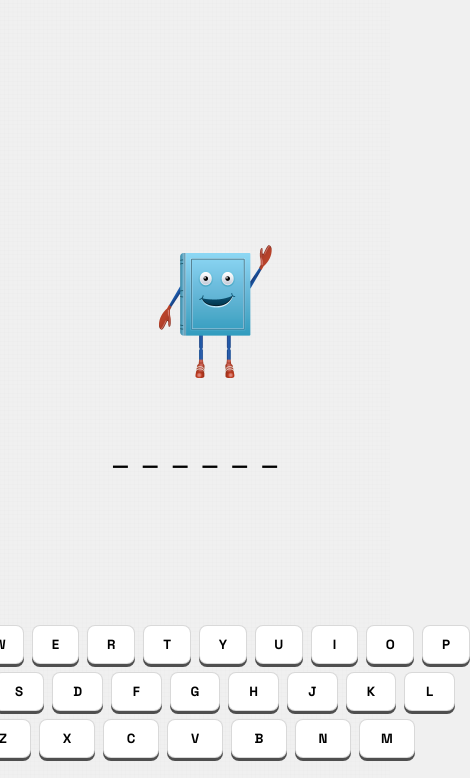
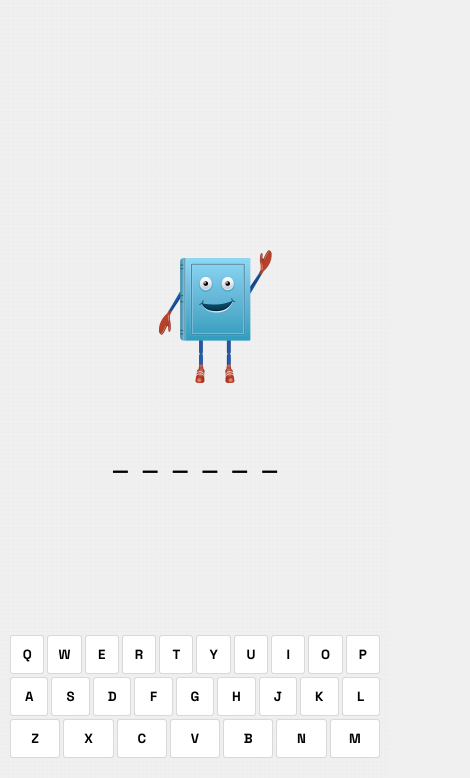
Before and after one commit to FESOO1/Hangman, a plain HTML site: page index.html in a window 390 px wide. Shown: the part 66-844 px from the top of the page, 470 px wide, since content can reach past the window. Drawn offline with Linux system fonts and the light colour scheme.

Commit message:
Working on it/

```diff
--- a/script.js
+++ b/script.js
@@ -206,9 +206,9 @@ function checkIfTheGameHasBeenWon() {
     };
 };
 
-// PLAY AGAIN
+// RESETTING EVERYTHING
 
-function playAgain() {
+function resettingEverything() {
     gameObj.word.wordItself = undefined;
     gameObj.word.wordCategory = undefined;
     gameObj.hangman.hangmanCounter = 0;
@@ -222,13 +222,24 @@ function playAgain() {
     hangman.style.backgroundPosition = 'left';
     hangman.style.animation = '500ms steps(4, jump-none) infinite hangman-step-animation';
 
-    gettingARandomWord();
-    closeMenu();
 
     // REMOVING THE ADDITTIONAL CLASSES FROM THE KEY BUTTONS
     for (const keyButton of keyButtons) {
         keyButton.setAttribute('class', 'main-keyboard-inner-button');
     };
+};
+
+// PLAY AGAIN
+
+function playAgain() {
+    // RESETTING EVERYTHING
+    resettingEverything();
+
+    // STARTING THE GAME AGAIN
+    gettingARandomWord();
+
+    // CLOSING THE POP MENU
+    closeMenu();
 };
 
 // INITIALIZING THE BUTTONS
--- a/styles.css
+++ b/styles.css
@@ -13,6 +13,7 @@
 
 body {
     background-color: rgb(240,240,240);
+    position: relative;
 }
 
 body::after {
@@ -38,7 +39,7 @@ main {
     align-items: center;
     justify-content: space-between;
     padding-block: 20px;
-    row-gap: 20px;
+    row-gap: 80px;
 }
 
 /* MAIN TOP */
@@ -272,3 +273,43 @@ main {
 .main-menu-itself-button:active {
     background-color: rgb(235, 235, 235);
 }
+
+/* MEDIA QUERIES */
+
+@media (max-width: 600px) {
+    main {
+        --width: calc(100% - 40px);
+    }
+    .main-keyboard {
+        row-gap: 3px;
+    }
+    .main-keyboard-inner {
+        column-gap: 3px;
+    }
+    .main-keyboard-inner-button,
+    .main-top-menu-button {
+        border-radius: 0.2rem;
+        box-shadow: none;
+    }
+    .main-keyboard-inner-button:active,
+    .main-top-menu-button:active,
+    .main-keyboard-inner-button:disabled {
+        transform: none;
+    }
+    .main-keyboard-inner:nth-of-type(2) {
+        padding-inline: 0;
+    }
+    .main-keyboard-inner:nth-of-type(3) {
+        padding-inline: 0;
+    }
+    .main-menu-itself {
+        padding: 10px;
+        width: 300px;
+    }
+}
+
+@media (max-width: 450px) {
+    main {
+        --width: calc(100% - 20px);
+    }
+}
```
